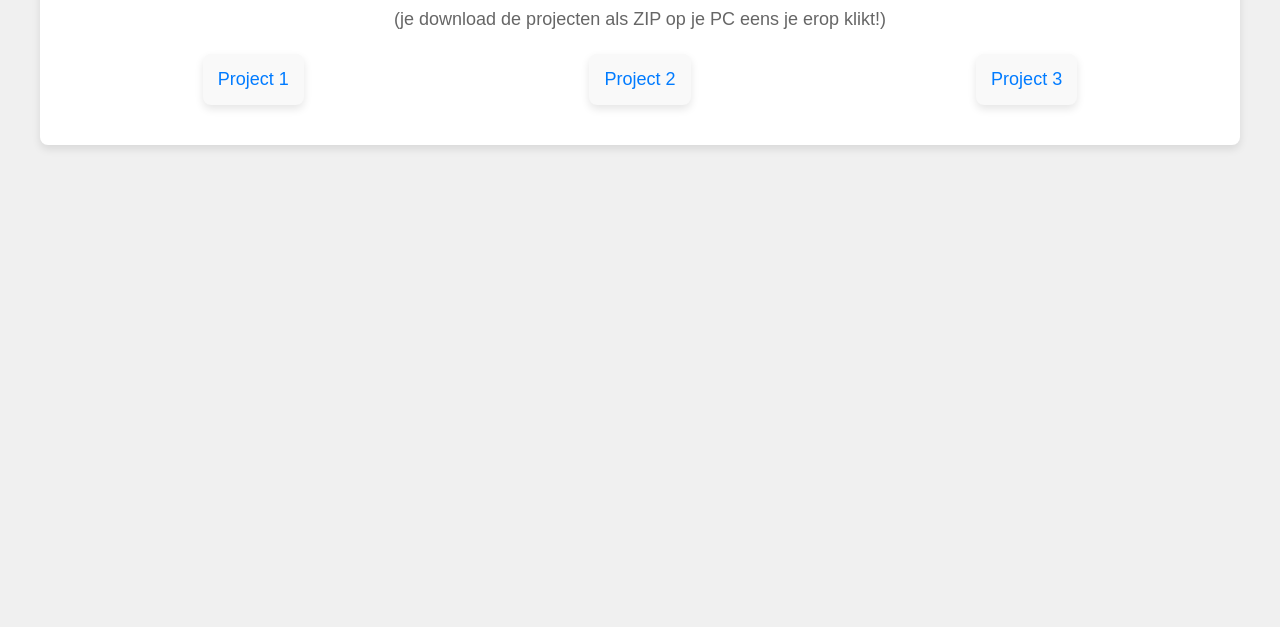
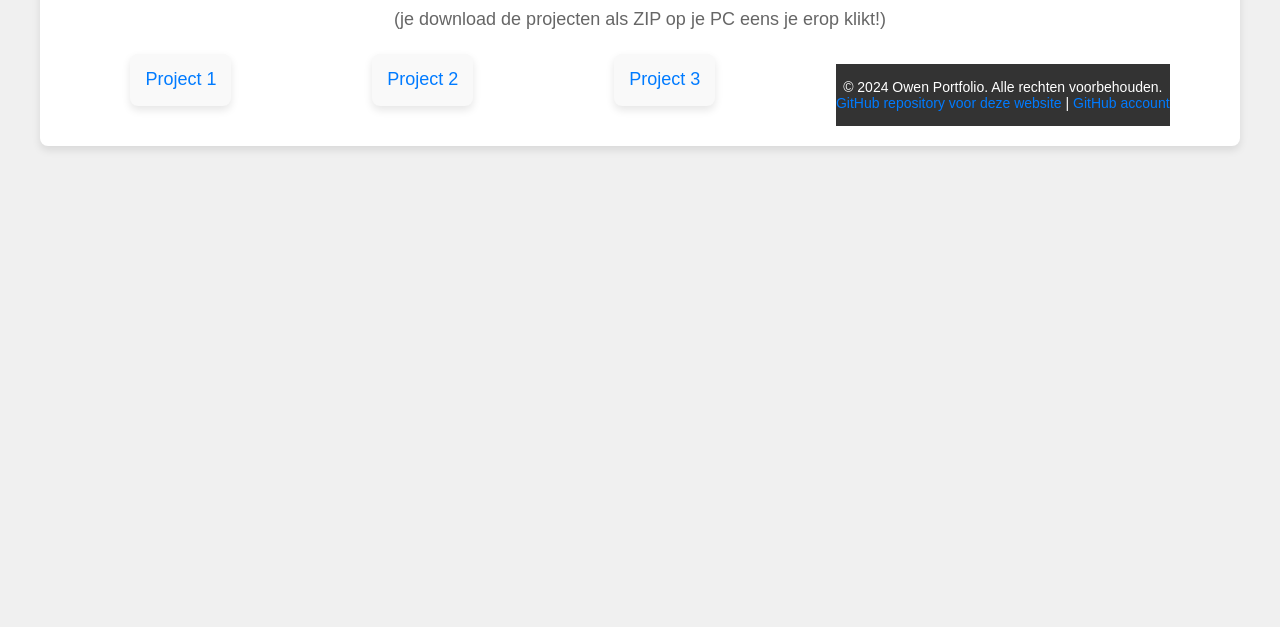
Before and after one commit to owen100810/Website-Crossmedia, a plain HTML site: page projecten/projecten.html in a window 1280 px wide. Shown: the part 173-800 px from the top of the page. Drawn offline with Linux system fonts and the light colour scheme.

Commit message:
Update projecten.html

```diff
--- a/projecten/projecten.html
+++ b/projecten/projecten.html
@@ -37,6 +37,9 @@
           }
         </script>
         </div>
-
+  <footer>
+  <p>&copy; 2024 Owen Portfolio. Alle rechten voorbehouden.</p>
+  <p><a href="https://github.com/owen100810/Website-Crossmedia">GitHub repository voor deze website</a> | <a href="https://github.com/owen">GitHub account</a>
+</footer>
   </body>
   </html>
```
